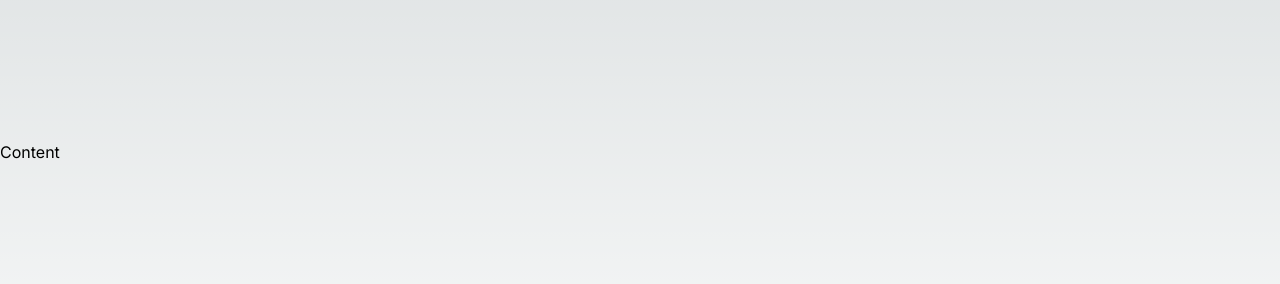
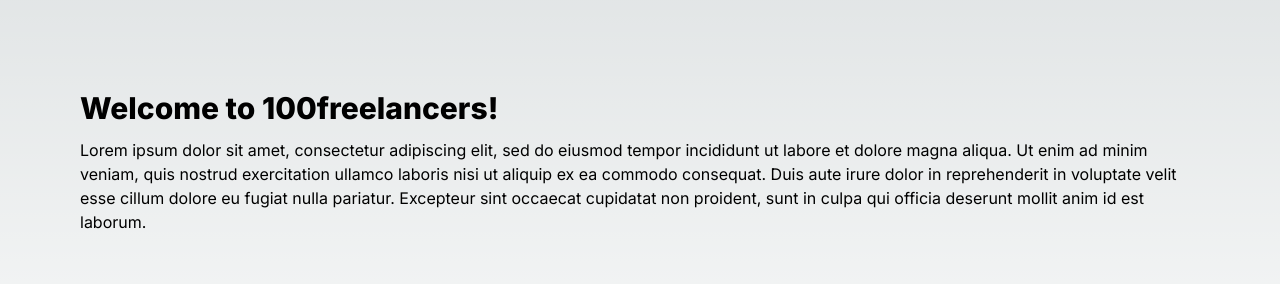
Before and after one commit to devlarabar/100freelancers, a Next.js app in the folder client/: page / in a window 1280 px wide. Shown: the part 246-530 px from the top of the page. Built offline with nearby package versions, Linux system fonts and the light colour scheme; no server answers.

Commit message:
Modified navigation, added a home page and redirect logic for authenticated users

```diff
--- /dev/null
+++ b/client/app/home/page.jsx
@@ -0,0 +1,20 @@
+"use client"
+
+import Link from 'next/link'
+import { useSession } from 'next-auth/react'
+import { redirect } from 'next/navigation'
+import Spinner from '@components/ui/Spinner'
+
+const Home = () => {
+    const { data: session, status } = useSession()
+
+    if (status === 'pending') return <Spinner />
+    if (status === 'unauthenticated') return redirect('/')
+    return (
+        <div>
+            Home
+        </div>
+    )
+}
+
+export default Home
--- a/client/app/layout.js
+++ b/client/app/layout.js
@@ -17,7 +17,7 @@
             <Provider>
                 <body className={inter.className}>
                     <Header />
-                    <main>
+                    <main className="content">
                         {children}
                     </main>
                     <Footer />
--- a/client/app/page.js
+++ b/client/app/page.js
@@ -1,9 +1,8 @@
-import Image from 'next/image'
-
 export default function Home() {
     return (
         <main>
-            Content
+            <h2>Welcome to 100freelancers!</h2>
+            <p>Lorem ipsum dolor sit amet, consectetur adipiscing elit, sed do eiusmod tempor incididunt ut labore et dolore magna aliqua. Ut enim ad minim veniam, quis nostrud exercitation ullamco laboris nisi ut aliquip ex ea commodo consequat. Duis aute irure dolor in reprehenderit in voluptate velit esse cillum dolore eu fugiat nulla pariatur. Excepteur sint occaecat cupidatat non proident, sunt in culpa qui officia deserunt mollit anim id est laborum.</p>
         </main>
     )
 }
--- a/client/components/ui/Header.jsx
+++ b/client/components/ui/Header.jsx
@@ -4,10 +4,11 @@
 import Image from 'next/image'
 import { useState, useEffect } from 'react'
 import { signIn, signOut, useSession, getProviders } from 'next-auth/react'
-import Provider from '../Provider'
+import { redirect } from 'next/navigation'
 
 const Header = () => {
     const { data: session } = useSession()
+    const [homeLink, setHomeLink] = useState('/')
 
     const [providers, setProviders] = useState(null)
     const [toggleDropdown, setToggleDropdown] = useState(false)
@@ -20,11 +21,16 @@
         setupProviders()
     }, [])
 
-    const signOut = (event) => { }
+    useEffect(() => {
+        if (session?.user) {
+            setHomeLink('/home')
+        }
+    }, [session])
+
     return (
         <header class="navbar bg-base-100">
             <div class="flex-1">
-                <a class="btn btn-ghost normal-case text-xl">100freelancers</a>
+                <Link href={homeLink} class="btn btn-ghost normal-case text-xl">100freelancers</Link>
             </div>
             <div class="flex-none gap-2">
                 <div class="form-control">
@@ -44,13 +50,16 @@
                         </label>
                         <ul tabindex="0" class="mt-3 z-[1] p-2 shadow menu menu-sm dropdown-content bg-base-100 rounded-box w-52">
                             <li>
-                                <a class="justify-between">
+                                <Link href={'/profile'} class="justify-between">
                                     Profile
                                     <span class="badge">New</span>
-                                </a>
+                                </Link>
                             </li>
-                            <li><a>Settings</a></li>
-                            <li><a>Logout</a></li>
+                            <li><Link href={'/settings'}>Settings</Link></li>
+                            <li><span className="pointer" onClick={() => {
+                                signOut()
+                                redirect('/')
+                            }}>Logout</span></li>
                         </ul>
                     </div>
 
--- /dev/null
+++ b/client/components/ui/Spinner.jsx
@@ -0,0 +1,7 @@
+const Spinner = () => {
+  return (
+    <span class="loading loading-ring loading-lg"></span>
+  )
+}
+
+export default Spinner
--- a/client/styles/globals.css
+++ b/client/styles/globals.css
@@ -26,3 +26,15 @@
 	justify-content: space-between;
 	min-height: 100vh;
 }
+
+.content {
+	@apply flex flex-col gap-5 px-10 md:px-20;
+}
+
+h2 {
+	@apply mt-5 mb-3 text-2xl font-extrabold leading-[1.15] text-black sm:text-3xl;
+}
+
+.pointer:hover {
+	cursor: pointer;
+}
```
